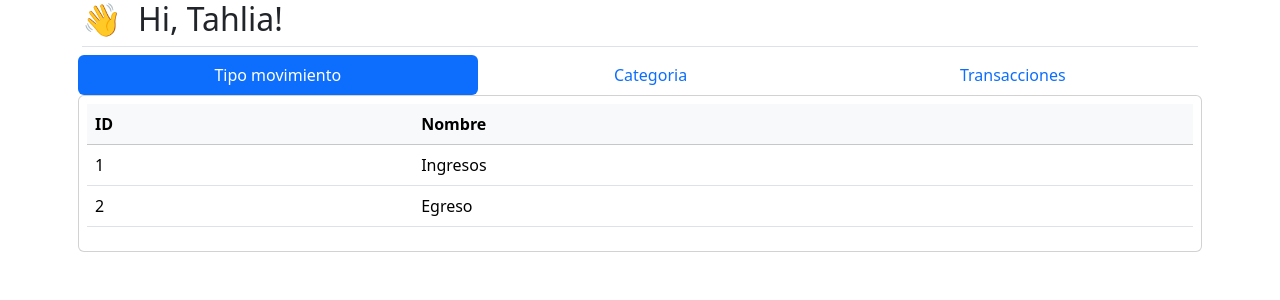
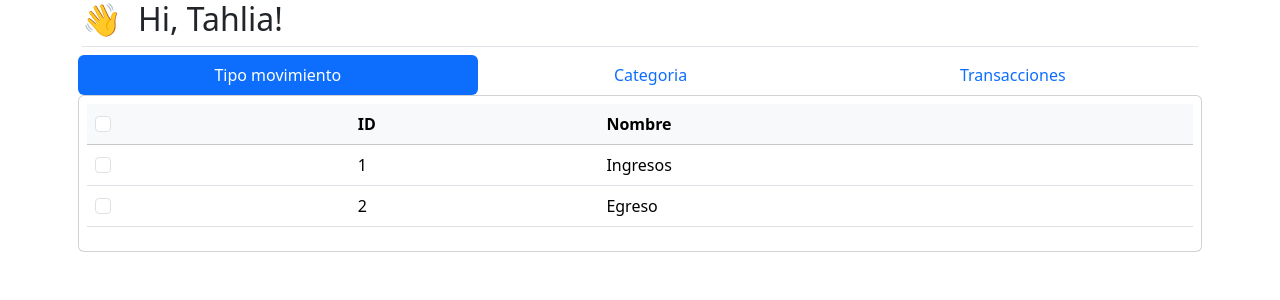
Before and after one commit to marcourrutia/wallet-wise, a React (Create React App) app: page /MantenedorMain in a window 1280 px wide. Shown: the top 300 px of the page. Built offline with nearby package versions, Linux system fonts and the light colour scheme.

Commit message:
Dejandolo Chulito

```diff
--- a/src/components/MantenedorMain.js
+++ b/src/components/MantenedorMain.js
@@ -71,16 +71,25 @@ function MantenedorMain() {
                     <table class="table table-hover table-nowrap">
                       <thead class="table-light">
                         <tr>
+                        <th>
+                          <input class="form-check-input me-1" type="checkbox" value="" id="firstCheckboxStretched"/>
+                          </th>
                           <th scope="col">ID</th>
                           <th scope="col">Nombre</th>
                         </tr>
                       </thead>
                       <tbody>
                         <tr>
+                        <td>
+                          <input class="form-check-input me-1" type="checkbox" value="" id="firstCheckboxStretched"/>
+                          </td>
                           <td>1</td>
                           <td>Ingresos</td>
                         </tr>
                         <tr>
+                        <td>
+                          <input class="form-check-input me-1" type="checkbox" value="" id="firstCheckboxStretched"/>
+                          </td>
                           <td>2</td>
                           <td>Egreso</td>
                         </tr>
@@ -142,6 +151,12 @@ function MantenedorMain() {
                                 placeholder="Agrega la Categoria"
                               />
                             </div>
+                            <label
+                                for="exampleInputEmail1"
+                                className="form-label"
+                              >
+                                Selecciona el tipo de movimiento asociado:
+                              </label>
                             <div>
                               <select
                                 class="form-select"
@@ -175,6 +190,9 @@ function MantenedorMain() {
                     <table class="table table-hover table-nowrap">
                       <thead class="table-light">
                         <tr>
+                        <th>
+                          <input class="form-check-input me-1" type="checkbox" value="" id="firstCheckboxStretched"/>
+                          </th>
                           <th scope="col">ID</th>
                           <th scope="col">Tipo de movimiento</th>
                           <th scope="col">Nombre de la Categoria</th>
@@ -182,6 +200,9 @@ function MantenedorMain() {
                       </thead>
                       <tbody>
                         <tr>
+                        <td>
+                          <input class="form-check-input me-1" type="checkbox" value="" id="firstCheckboxStretched"/>
+                          </td>
                           <td>1</td>
                           <td>Ingresos</td>
                           <td>Ahorros</td>
@@ -249,6 +270,12 @@ function MantenedorMain() {
                               />
                             </div>
                             <div>
+                            <label
+                                for="exampleInputEmail1"
+                                className="form-label"
+                              >
+                                Selecciona la categoria asociada:
+                              </label>
                               <select
                                 class="form-select"
                                 aria-label="Default select example"
@@ -283,6 +310,9 @@ function MantenedorMain() {
                     <table class="table table-hover table-nowrap">
                       <thead class="table-light">
                         <tr>
+                          <th>
+                          <input class="form-check-input me-1" type="checkbox" value="" id="firstCheckboxStretched"/>
+                          </th>
                           <th scope="col">ID</th>
                           <th scope="col">Nombre de categoria</th>
                           <th scope="col">Nombre de la transaccion</th>
@@ -290,6 +320,9 @@ function MantenedorMain() {
                       </thead>
                       <tbody>
                         <tr>
+                        <th>
+                          <input class="form-check-input me-1" type="checkbox" value="" id="firstCheckboxStretched"/>
+                          </th>
                           <td>1</td>
                           <td>Gasto fijos</td>
                           <td>Arriendo</td>
```
